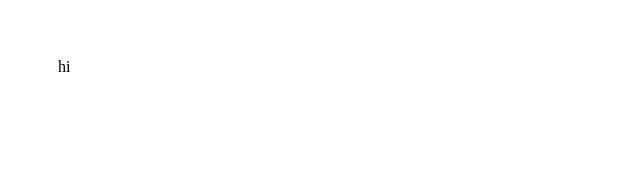
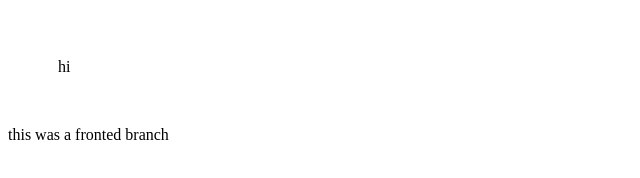
Before and after one commit to thirumurugan542/DSA_Practice, a plain HTML site: page index.html in a window 1280 px wide. Shown: the whole page, without its empty margins (0-640 px from the left). Drawn offline with Linux system fonts and the light colour scheme.

Commit message:
feat:Added a new frontend code

```diff
--- a/index.html
+++ b/index.html
@@ -8,6 +8,7 @@
 </head>
 <body>
     <div class = "tag">hi</div>
+    <hi>this was a fronted branch</hi>
 
 </body>
 </html>
```
